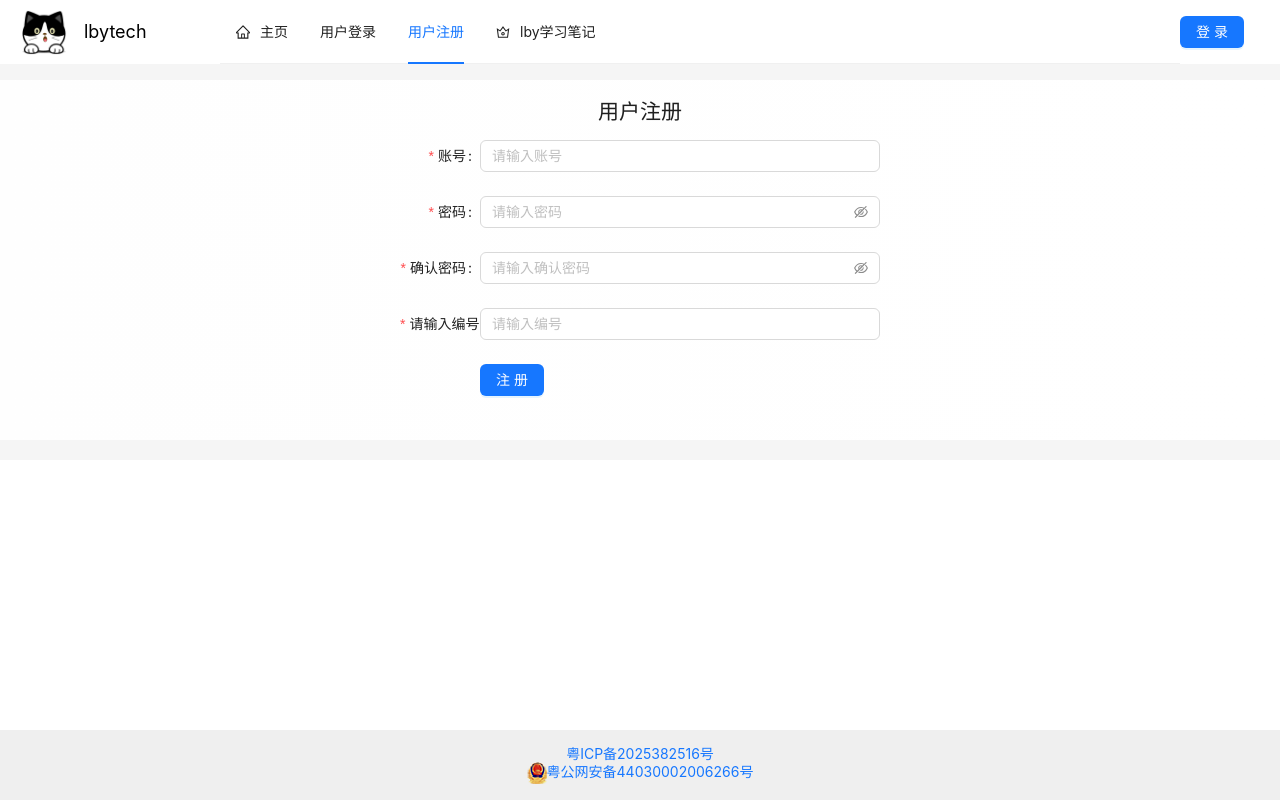
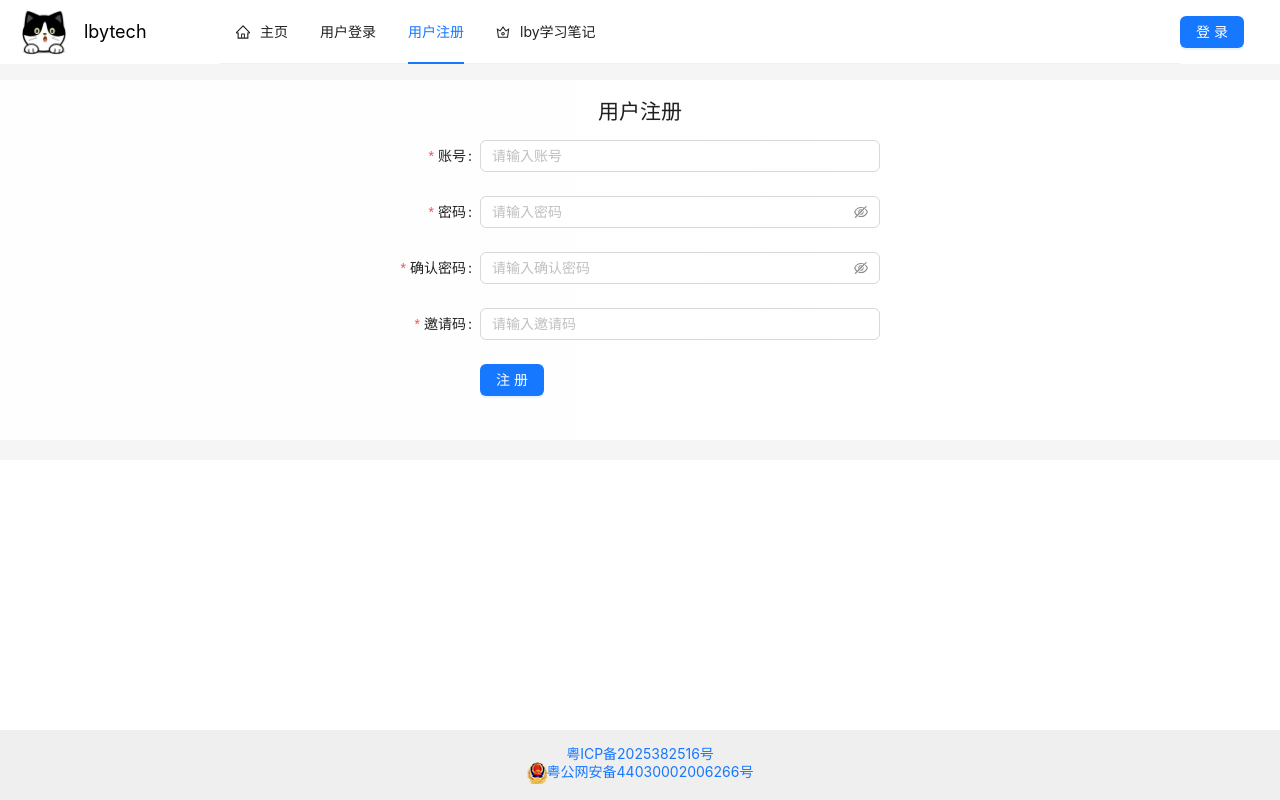
Before and after one commit to L-Boyd/lbytech-frontend, a Vue app: page /user/register in a window 1280 px wide. Built offline with nearby package versions, Linux system fonts and the light colour scheme; no server answers.

Commit message:
注册时要填的编号改为邀请码

```diff
--- a/src/pages/user/UserRegisterPage.vue
+++ b/src/pages/user/UserRegisterPage.vue
@@ -49,13 +49,13 @@
         />
       </a-form-item>
       <a-form-item
-        label="请输入编号"
-        name="planetCode"
-        :rules="[{ required: true, message: '请输入编号' }]"
+        label="邀请码"
+        name="inviteCode"
+        :rules="[{ required: true, message: '请输入邀请码' }]"
       >
         <a-input
-          v-model:value="formState.planetCode"
-          placeholder="请输入编号"
+          v-model:value="formState.inviteCode"
+          placeholder="请输入邀请码"
         />
       </a-form-item>
 
@@ -75,14 +75,14 @@ interface FormState {
   userAccount: string;
   userPassword: string;
   checkPassword: string;
-  planetCode: string;
+  inviteCode: string;
 }
 
 const formState = reactive<FormState>({
   userAccount: "",
   userPassword: "",
   checkPassword: "",
-  planetCode: "",
+  inviteCode: "",
 });
 
 const router = useRouter();
```
